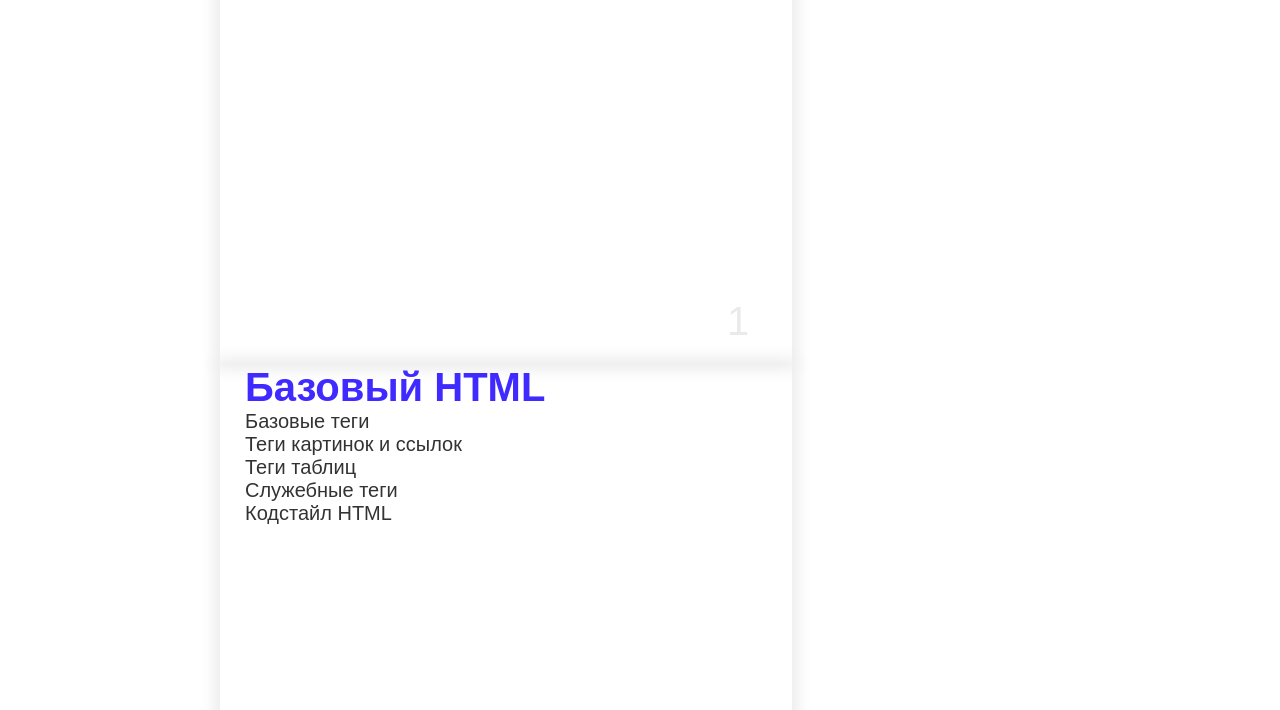
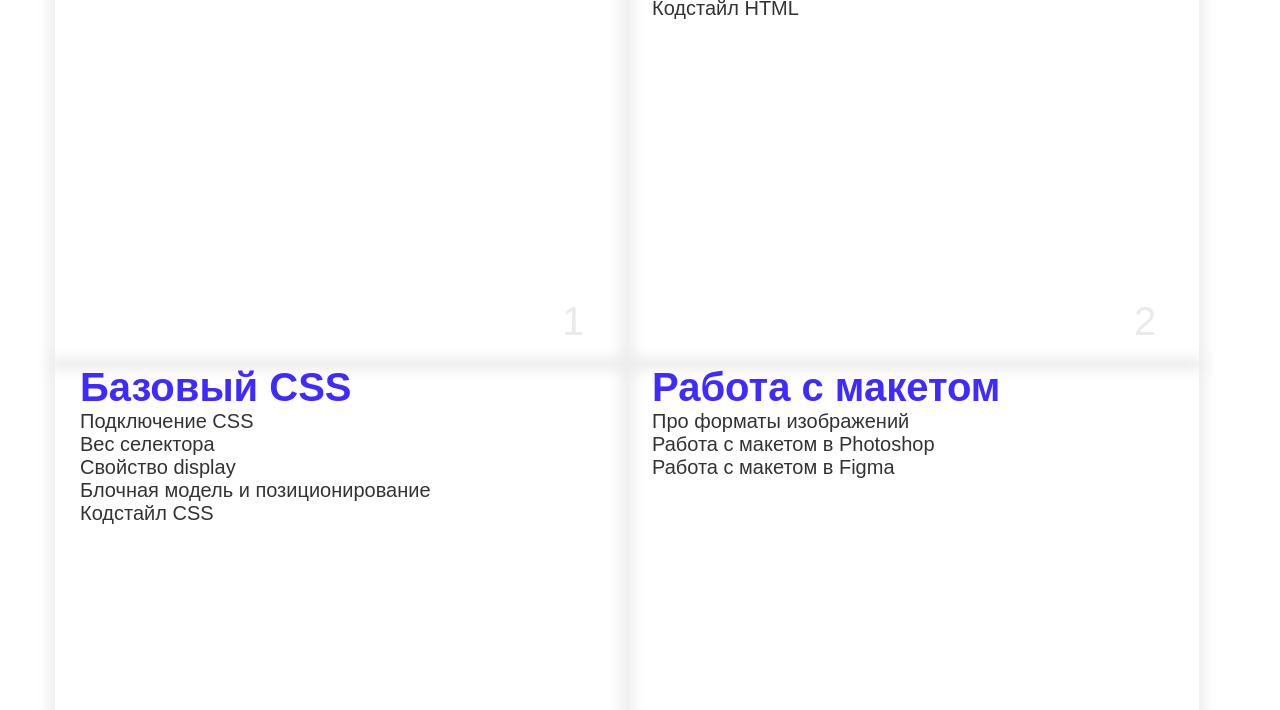
Before and after one commit to AbaevB/AbaevB-Skillbox-homework-5.12, a plain HTML site: page modules.html in a window 1280 px wide. Shown: the part 417-1127 px from the top of the page. Drawn offline with Linux system fonts and the light colour scheme.

Commit message:
errorFixed

```diff
--- a/css/style.css
+++ b/css/style.css
@@ -290,12 +290,13 @@ h1, h2, h3, h4, h5, h6, p, figure, figcaption, ul, img {
   color: #333;
 }
 
-.modues-list {
+.modules-list {
   display: flex;
   flex-wrap: wrap;
   margin: 0;
+  padding: 0;
   margin-bottom: 50px;
-  padding-left: 165px;
+  /*padding-left: 165px;*/
   list-style-type: none;
 }
 
--- a/modules.html
+++ b/modules.html
@@ -19,7 +19,7 @@
       <a class="arrow-back-svg" href="index.html">На главную</a>
     </div>
     <h1 class="modules-title">Модули курса Веб-верстка</h1>
-    <ul class="modues-list">
+    <ul class="modules-list">
       <li class="modules-card">
         <div class="card-illustration card-illustration-1">
 
```
